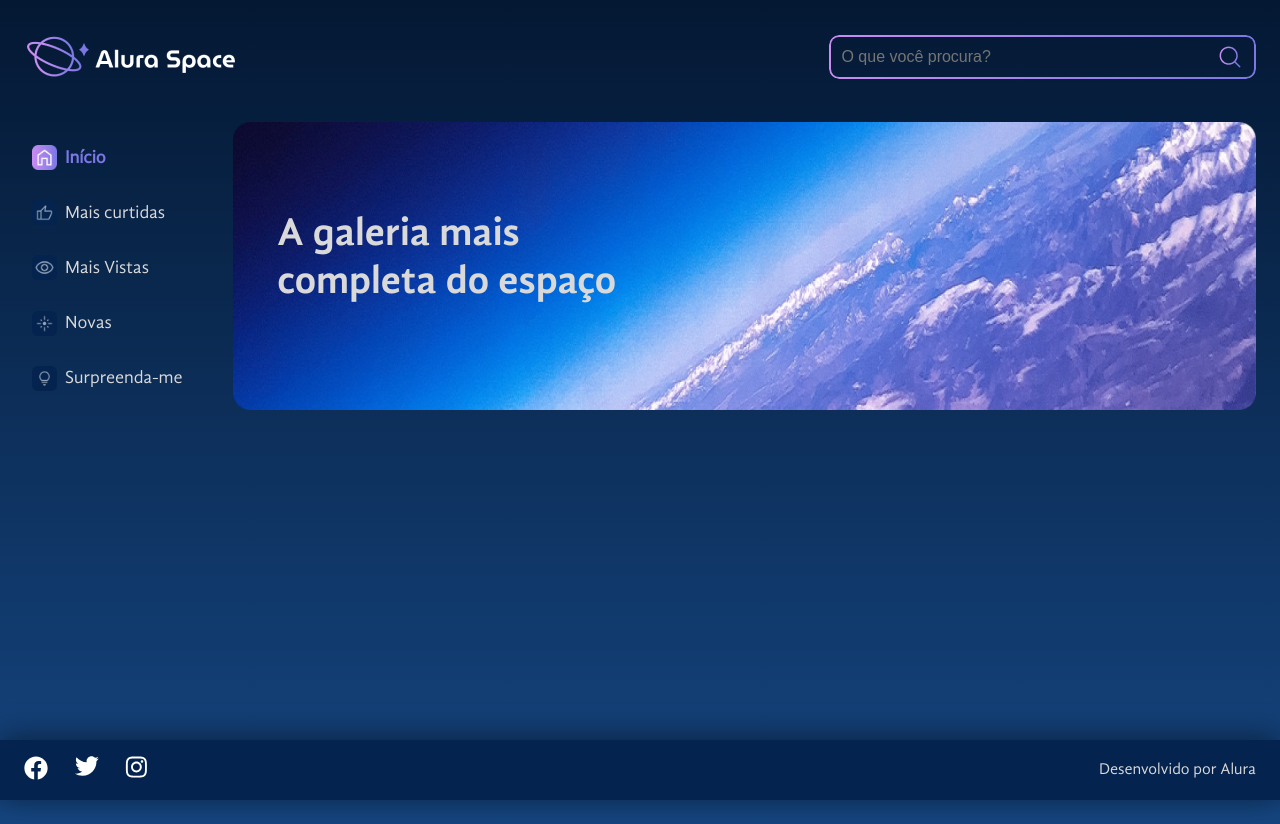
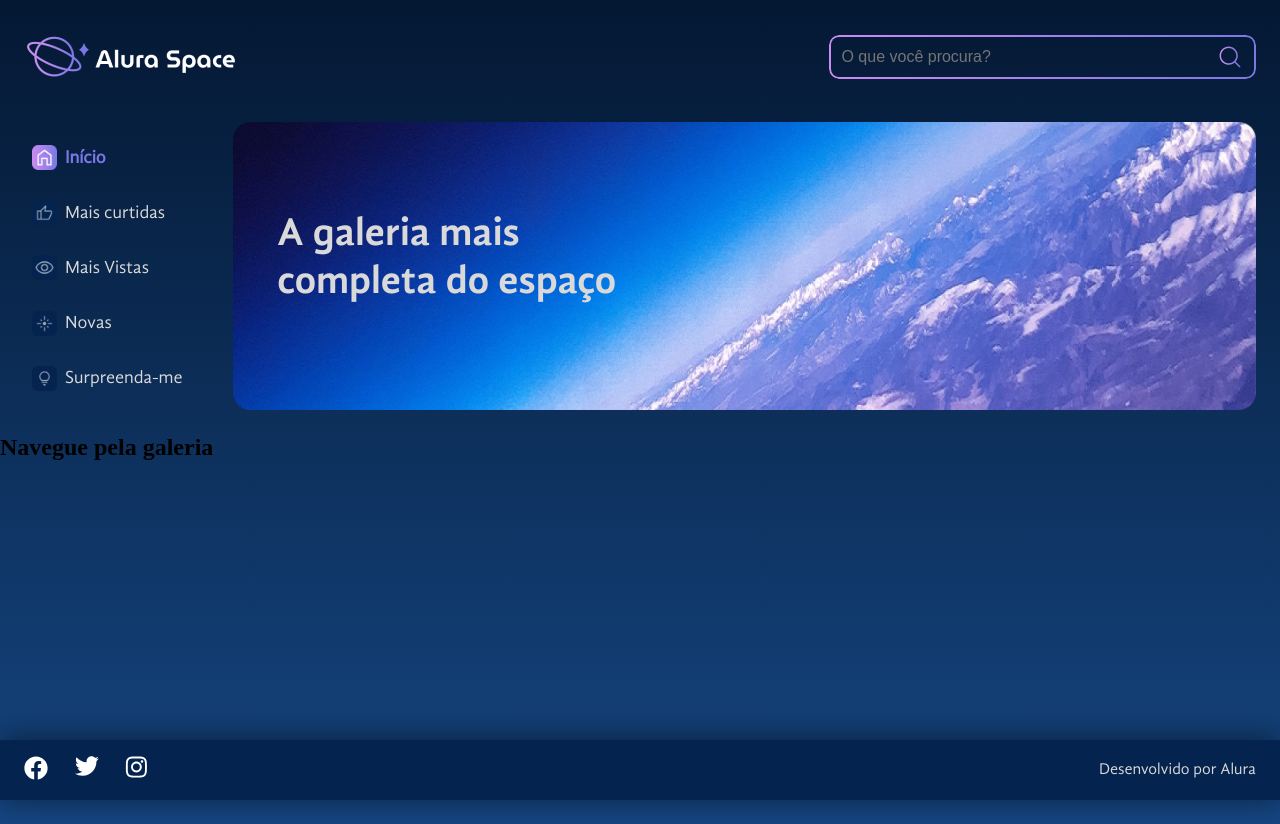
Before and after one commit to AAlan12/alura-space, a React (Vite) app: page / in a window 1280 px wide. Built offline with nearby package versions, Linux system fonts and the light colour scheme.

Commit message:
criação de Gallery component

```diff
--- /dev/null
+++ b/src/components/Gallery/index.jsx
@@ -0,0 +1,11 @@
+import styles from "./styles.module.scss";
+import React from 'react'
+
+export function Gallery() {
+  return (
+    <section>
+        <h2>Navegue pela galeria</h2>
+        <ul></ul>
+    </section>
+  )
+}
--- /dev/null
+++ b/src/components/Gallery/styles.module.scss
@@ -0,0 +1 @@
+@import "../../styles/settings/variables.scss";
--- a/src/pages/Home/index.jsx
+++ b/src/pages/Home/index.jsx
@@ -3,6 +3,7 @@ import { Header } from "../../components/Header";
 import { Menu } from "../../components/Menu";
 import { Banner } from "../../components/Banner";
 import { Footer } from "../../components/Footer";
+import { Gallery } from "../../components/Gallery";
 
 export function Home() {
     return (
@@ -14,6 +15,9 @@ export function Home() {
                     <Banner />
                 </section>
             </main>
+            <div>
+                <Gallery />
+            </div>
             <Footer />
         </>
     )
```
